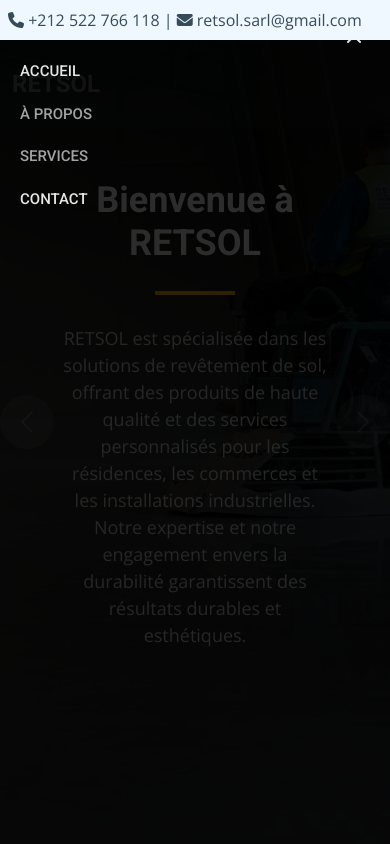
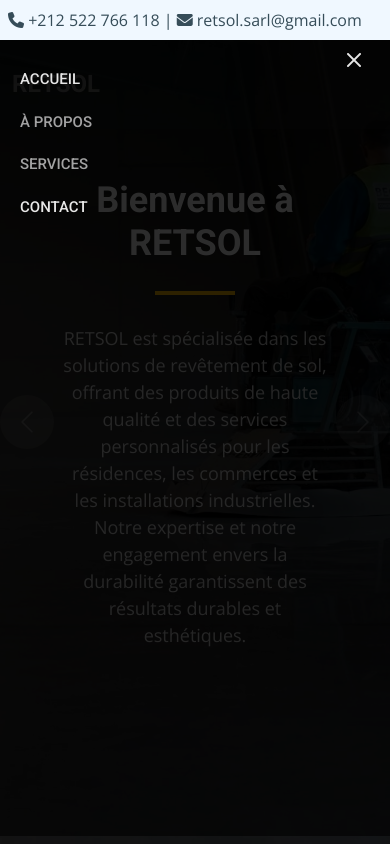
Before and after one commit to mehdikmiti/retsol, a plain HTML site: page index.html in a window 390 px wide. Both pictures are taken after a click on the icon 359 px from the left and 84 px from the top of the page. Shown: the top 844 px of the page. Drawn offline with nearby package versions, Linux system fonts and the light colour scheme.

Commit message:
Forth commit

```diff
--- a/index.html
+++ b/index.html
@@ -105,9 +105,9 @@
       </a>
 
       <i class="mobile-nav-toggle mobile-nav-show bi bi-list"></i>
-      <i class="mobile-nav-toggle mobile-nav-hide d-none bi bi-x"></i>
+      <i class="mobile-nav-toggle mobile-nav-hide d-none bi bi-x my-4"></i>
       <nav id="navbar" class="navbar">
-        <ul>
+        <ul class="my-2">
           <li><a href="#hero" class="active">Accueil</a></li>
           <li><a href="#about">À PROPOS</a></li>
           <li><a href="#services">Services</a></li>
```
